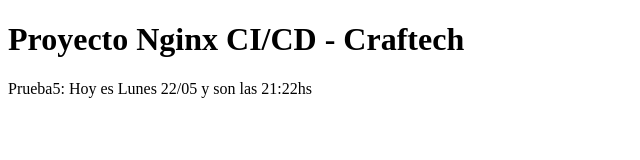
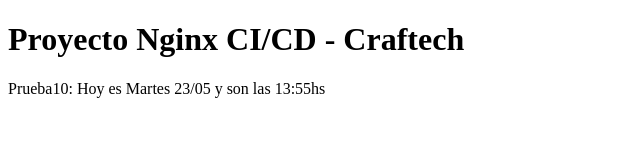
Before and after one commit to emapradomacat/Nginx-CI-CD, a plain HTML site: page index.html in a window 1280 px wide. Shown: the full height of the page, 0-640 px from the left. Drawn offline with Linux system fonts and the light colour scheme.

Commit message:
Se modifica index con hora actual

```diff
--- a/index.html
+++ b/index.html
@@ -5,6 +5,6 @@
 </head>
 <body>
     <h1>Proyecto Nginx CI/CD - Craftech</h1>
-    <p>Prueba5: Hoy es Lunes 22/05 y son las 21:22hs </p>
+    <p>Prueba10: Hoy es Martes 23/05 y son las 13:55hs </p>
 </body>
 </html>
```
